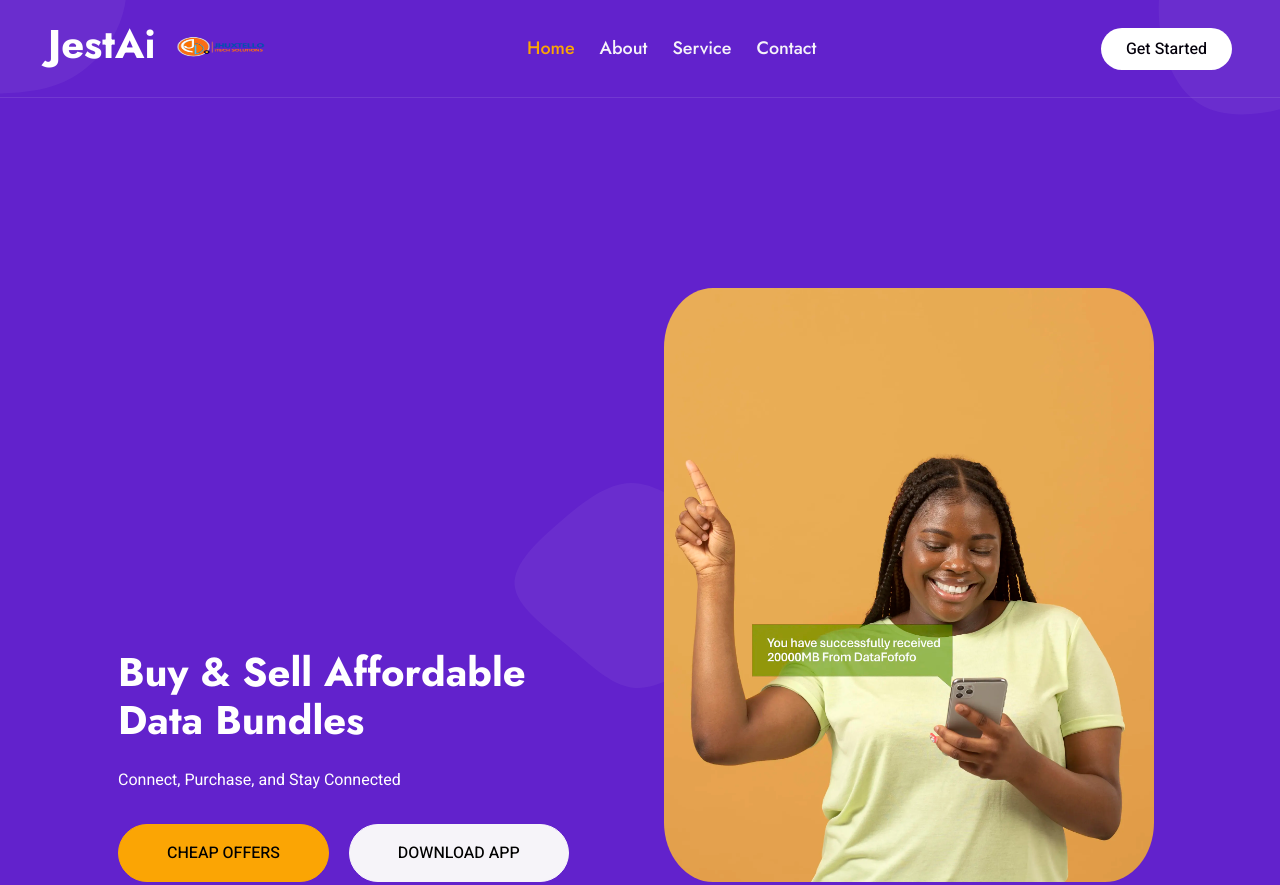
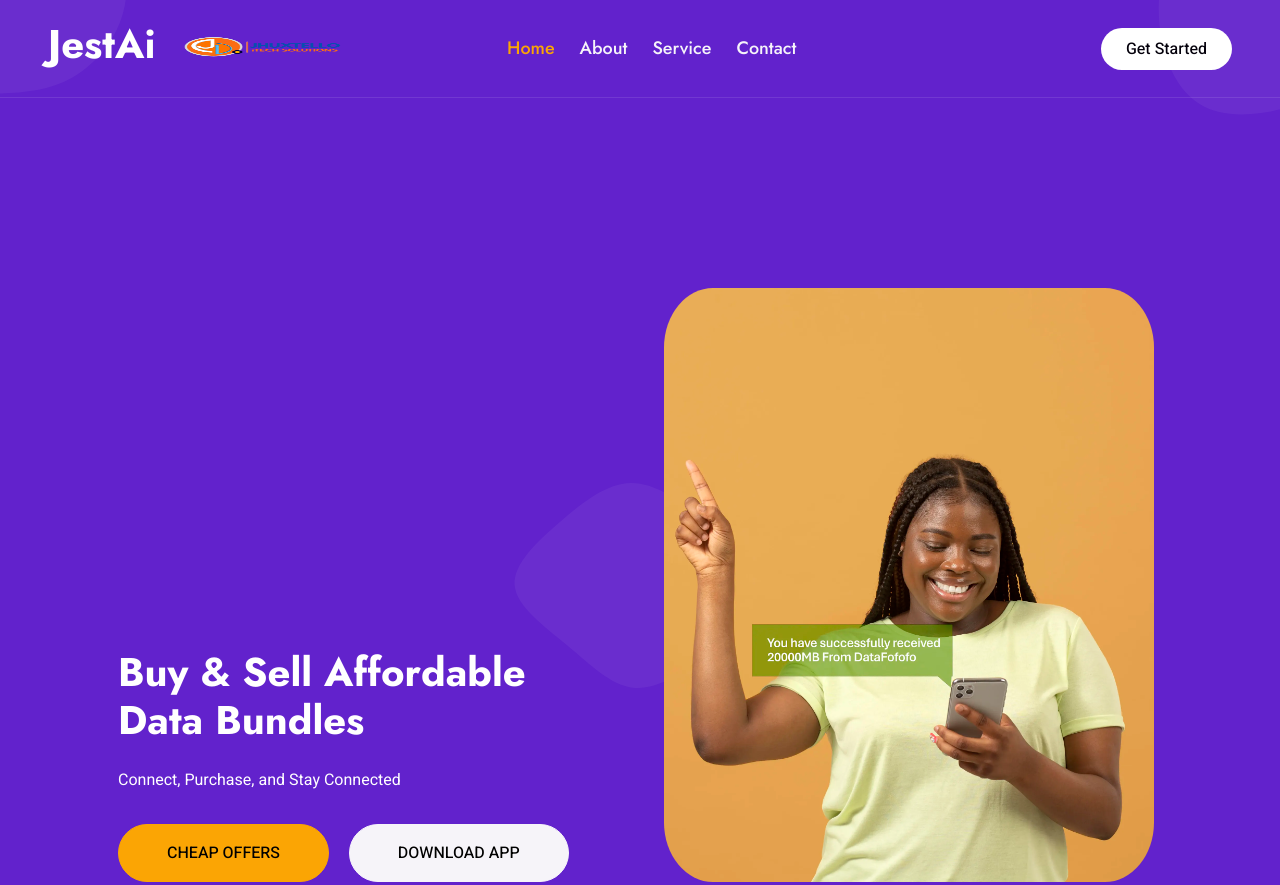
Before and after one commit to Jhuxtelloitech/jest-data-bundles, a plain HTML site: page index.html in a window 1280 px wide. Shown: the top 885 px of the page. Drawn offline with nearby package versions, Linux system fonts and the light colour scheme; a script that the page names is missing.

Commit message:
index.html

```diff
--- a/index.html
+++ b/index.html
@@ -47,7 +47,7 @@
         <div class="container-xxl position-relative p-0">
             <nav class="navbar navbar-expand-lg navbar-light px-4 px-lg-5 py-3 py-lg-0">
                 <a href="" class="navbar-brand p-0">
-                    <h1 class="m-0">JestAi <img src="logo.png" style="height:220px;width:100px" alt="Logo"> </h1>
+                    <h1 class="m-0">JestAi <img src="logo.png" style="height:220%;width:100%" alt="Logo"> </h1>
 
                 </a>
                 <button class="navbar-toggler" type="button" data-bs-toggle="collapse" data-bs-target="#navbarCollapse">
```
